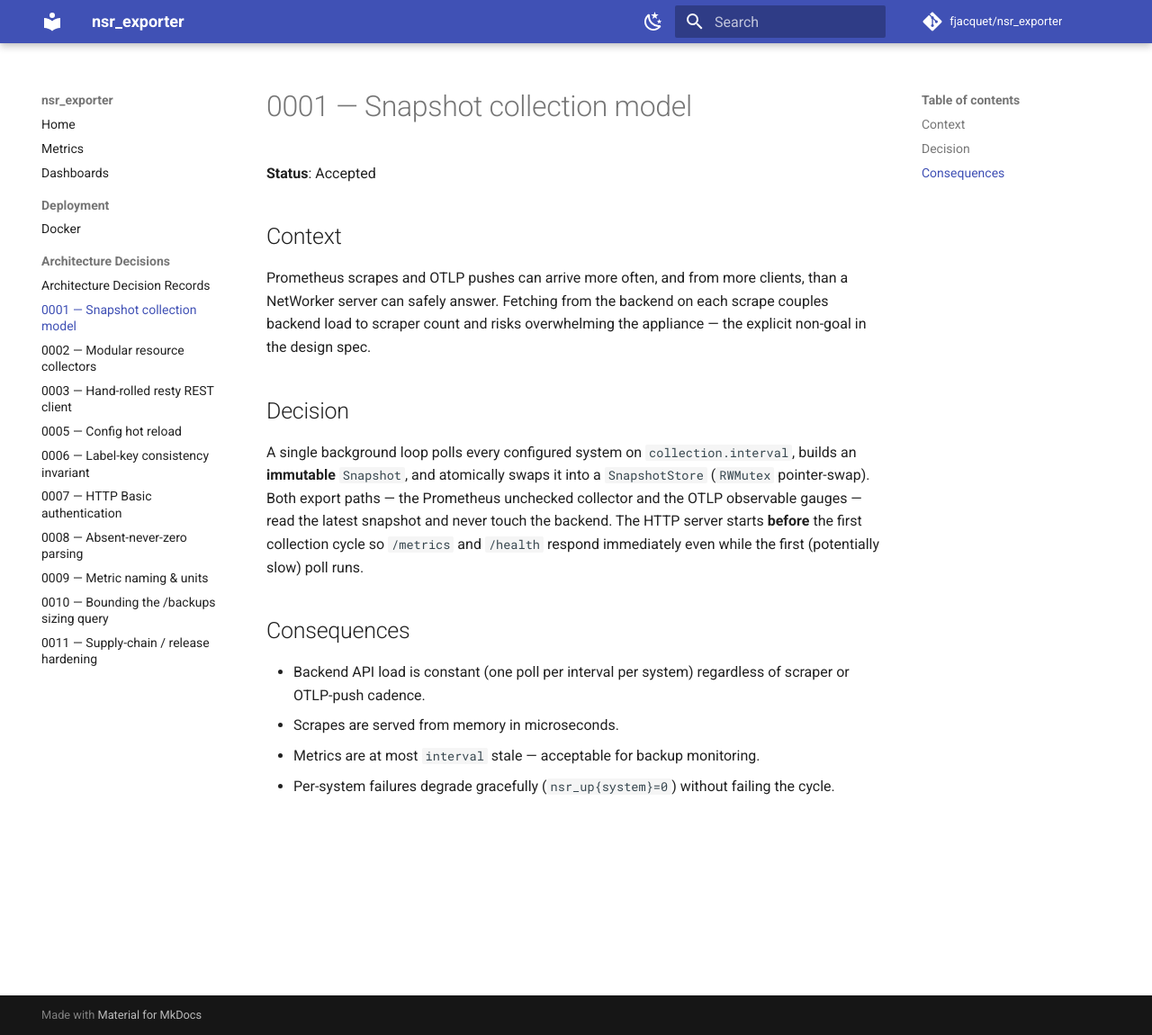
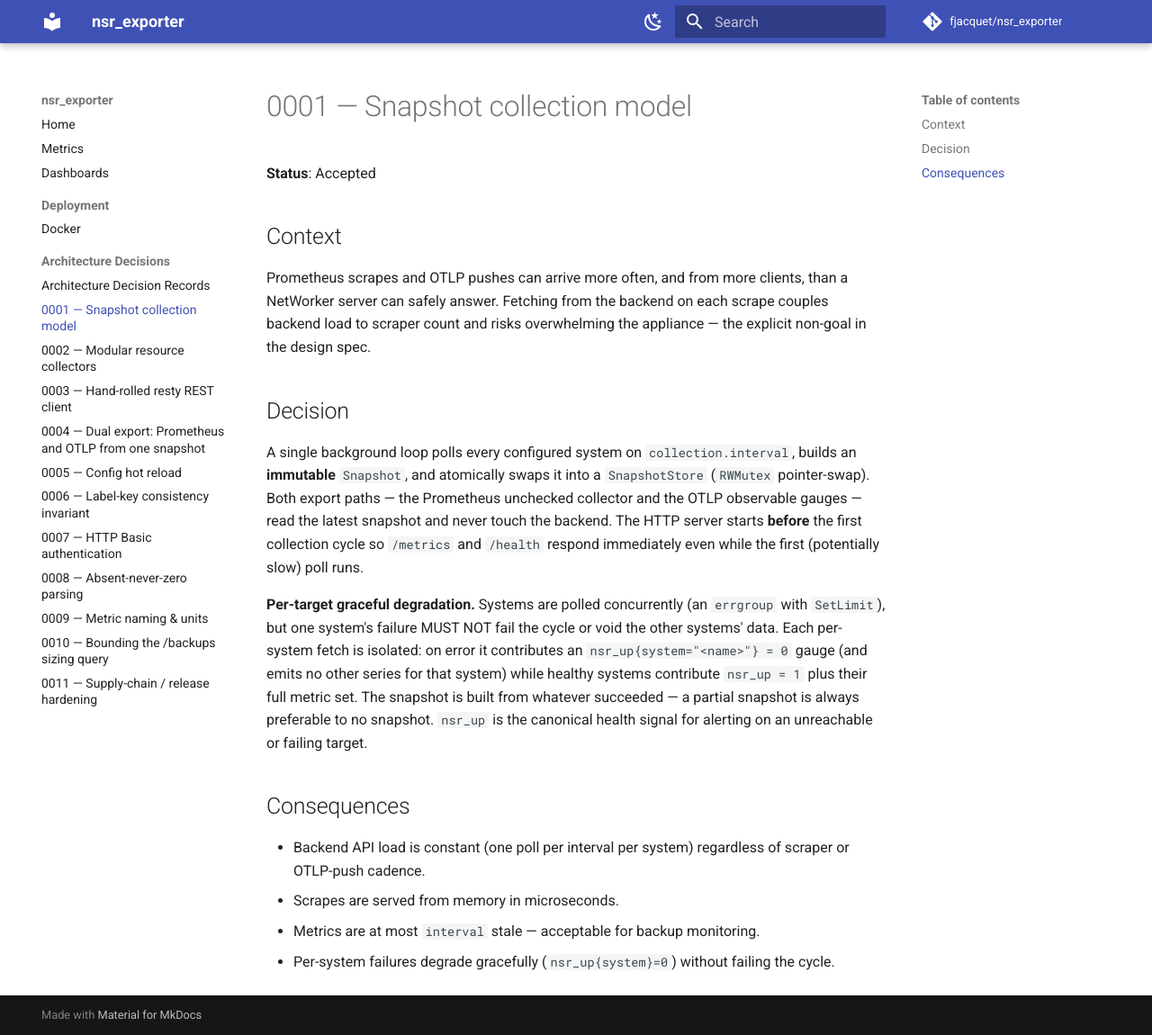
Before and after one commit to fjacquet/nsr_exporter, an MkDocs documentation site: the page built from docs/adr/0001-snapshot-collection-model.md, in a window 1280 px wide and 1150 px high. Shown: the whole window at 90% size. Built offline with MkDocs 1.6.1 and Material for MkDocs 9.7.7, drawn with Linux system fonts in a browser that asks for light colours; comment, search, counter and statistics services are not loaded.

Commit message:
docs(adr): add ADR-0004 dual export; document degradation & wrapped envelopes
Fill the gap at ADR-0004 with the mandatory Prometheus+OTLP dual-export
decision, and give two previously-unowned load-bearing constraints a home:
per-target graceful degradation (nsr_up) in ADR-0001 and wrapped list-response
envelopes in ADR-0003.

Co-Authored-By: Claude Opus 4.8 (1M context) <noreply@anthropic.com>

```diff
--- a/docs/adr/0001-snapshot-collection-model.md
+++ b/docs/adr/0001-snapshot-collection-model.md
@@ -18,6 +18,14 @@ OTLP observable gauges — read the latest snapshot and never touch the backend.
 server starts **before** the first collection cycle so `/metrics` and `/health` respond
 immediately even while the first (potentially slow) poll runs.
 
+**Per-target graceful degradation.** Systems are polled concurrently (an `errgroup` with
+`SetLimit`), but one system's failure MUST NOT fail the cycle or void the other systems'
+data. Each per-system fetch is isolated: on error it contributes an
+`nsr_up{system="<name>"} = 0` gauge (and emits no other series for that system) while
+healthy systems contribute `nsr_up = 1` plus their full metric set. The snapshot is built
+from whatever succeeded — a partial snapshot is always preferable to no snapshot. `nsr_up`
+is the canonical health signal for alerting on an unreachable or failing target.
+
 ## Consequences
 
 - Backend API load is constant (one poll per interval per system) regardless of scraper
```
Also changed, not shown: docs/adr/0003-hand-rolled-rest-client.md (+8 -0 lines), docs/adr/0004-dual-export-prometheus-otlp.md (added, +43 -0 lines), docs/adr/index.md (+1 -0 lines).
